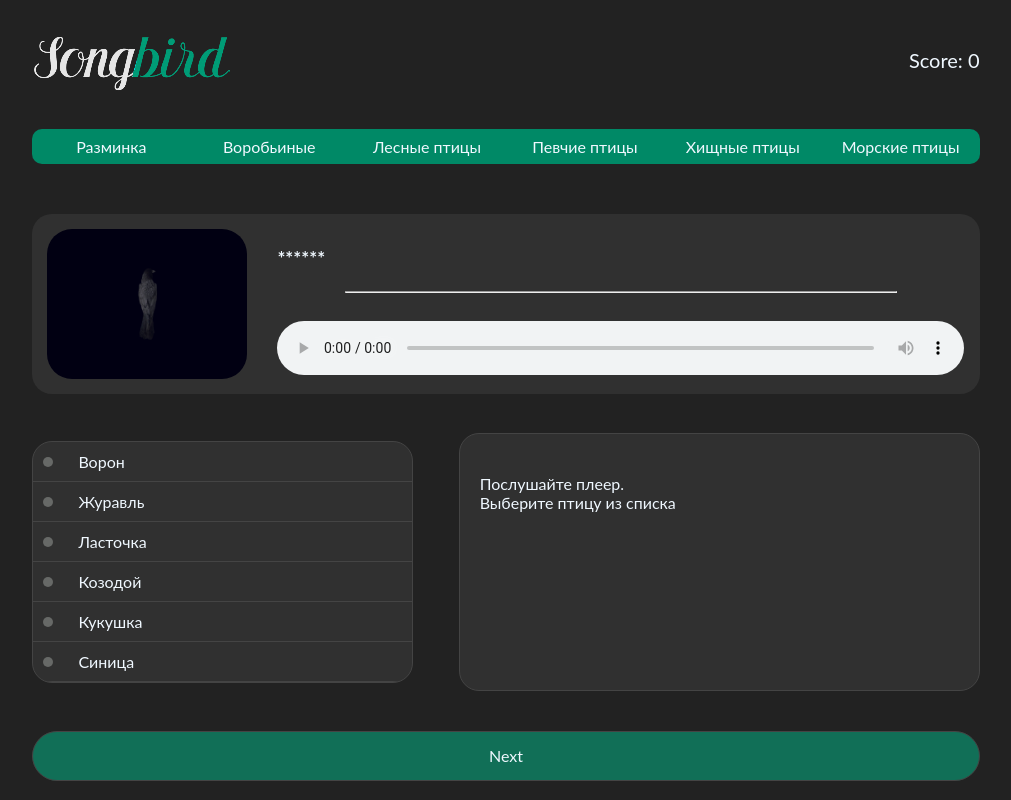
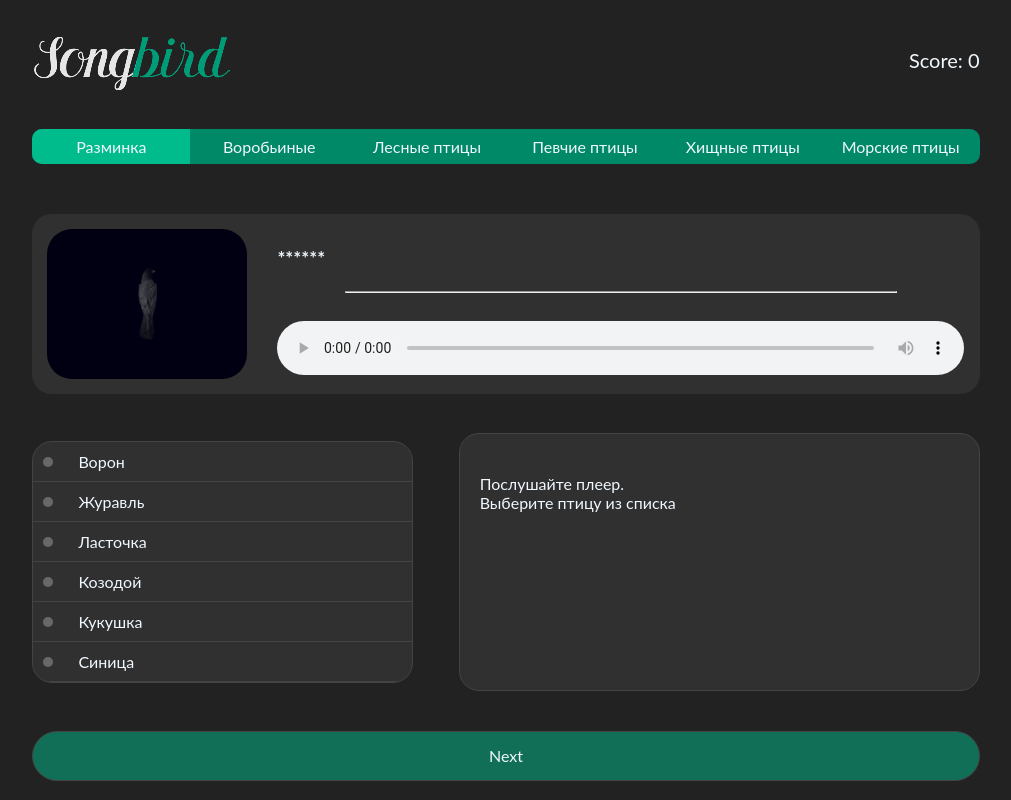
Before and after one commit to Roman-Yarinski/songbird, a React (Create React App) app in the folder songbird/: page / in a window 1280 px wide. Shown: the whole page, without its empty margins (134-1145 px from the left). Built offline with nearby package versions, Linux system fonts and the light colour scheme.

Commit message:
init: add topics

```diff
--- a/songbird/src/components/Topic/Topic.jsx
+++ b/songbird/src/components/Topic/Topic.jsx
@@ -1,22 +1,33 @@
 import React from "react";
 import s from "./Topic.module.css";
 
-const Topic = () => {
-  return <div className={s.topic}>
-    <TopicItem topic='Разминка' />
-    <TopicItem topic='Воробьиные' />
-    <TopicItem topic='Лесные птицы' />
-    <TopicItem topic='Певчие птицы' />
-    <TopicItem topic='Хищные птицы' />
-    <TopicItem topic='Морские птицы' />
-  </div>;
+const Topic = (props) => {
+  return (
+    <div className={s.topic}>
+      <TopicItem topic="Разминка" numder={0} current={props.page} />
+      <TopicItem topic="Воробьиные" numder={1} current={props.page} />
+      <TopicItem topic="Лесные птицы" numder={2} current={props.page} />
+      <TopicItem topic="Певчие птицы" numder={3} current={props.page} />
+      <TopicItem topic="Хищные птицы" numder={4} current={props.page} />
+      <TopicItem topic="Морские птицы" numder={5} current={props.page} />
+    </div>
+  );
 };
 
 const TopicItem = (props) => {
-  return (
-  <div className={s.topicItem}>
-    <p className={s.topicName}>{props.topic}</p>
-  </div>)
+  if (props.numder === props.current) {
+    return (
+      <div className={s.topicItem +' '+ 'current'}>
+        <p className={s.topicName}>{props.topic}</p>
+      </div>
+    );
+  } else {
+    return (
+      <div className={s.topicItem}>
+        <p className={s.topicName}>{props.topic}</p>
+      </div>
+    );
+  }
 };
 
 export default Topic;
```
